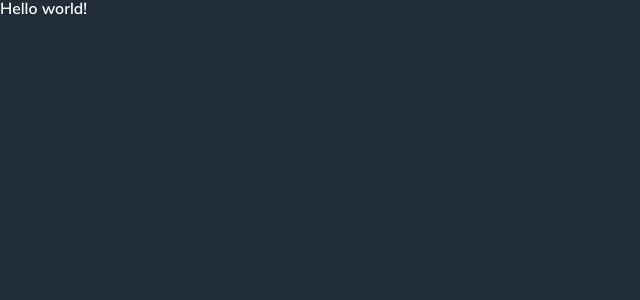
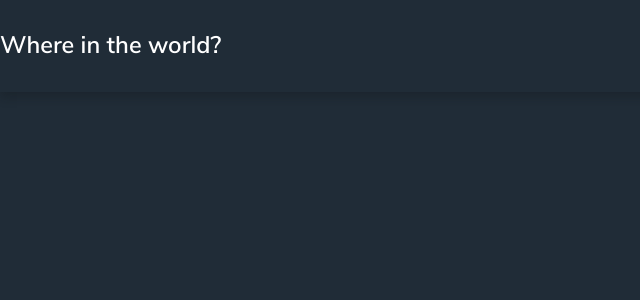
Before and after one commit to paulio84/countries-api, a Next.js app: page / in a window 1280 px wide. Shown: the top 300 px of the page, without its empty margins (0-640 px from the left). Built offline with nearby package versions, Linux system fonts and the light colour scheme.

Commit message:
added header component and styles

```diff
--- /dev/null
+++ b/components/Header.jsx
@@ -0,0 +1,32 @@
+import Link from 'next/link';
+import styled from 'styled-components';
+
+const StyledHeader = styled.header`
+  box-shadow: 0px 5px 10px rgba(17, 21, 23, 0.3);
+  padding: 2em 0em;
+
+  .header-link {
+    font-size: 1em;
+    margin: 0;
+  }
+
+  @media screen and (min-width: 768px) {
+    .header-link {
+      font-size: 1.5em;
+    }
+  }
+`;
+
+const Header = () => (
+  <>
+    <StyledHeader>
+      <h1 className="header-link">
+        <Link href="/">
+          <a>Where in the world?</a>
+        </Link>
+      </h1>
+    </StyledHeader>
+  </>
+);
+
+export default Header;
--- a/pages/index.js
+++ b/pages/index.js
@@ -1,3 +1,9 @@
+import Header from '../components/Header';
+
 export default function Index() {
-  return <div>Hello world!</div>;
+  return (
+    <>
+      <Header />
+    </>
+  );
 }
--- a/styles/BaseStyles.js
+++ b/styles/BaseStyles.js
@@ -26,4 +26,9 @@ export default createGlobalStyle`
     font-size: 1.6rem;
     font-weight: normal;
   }
+
+  a {
+    color: inherit;
+    text-decoration: none;
+  }
 `;
```
